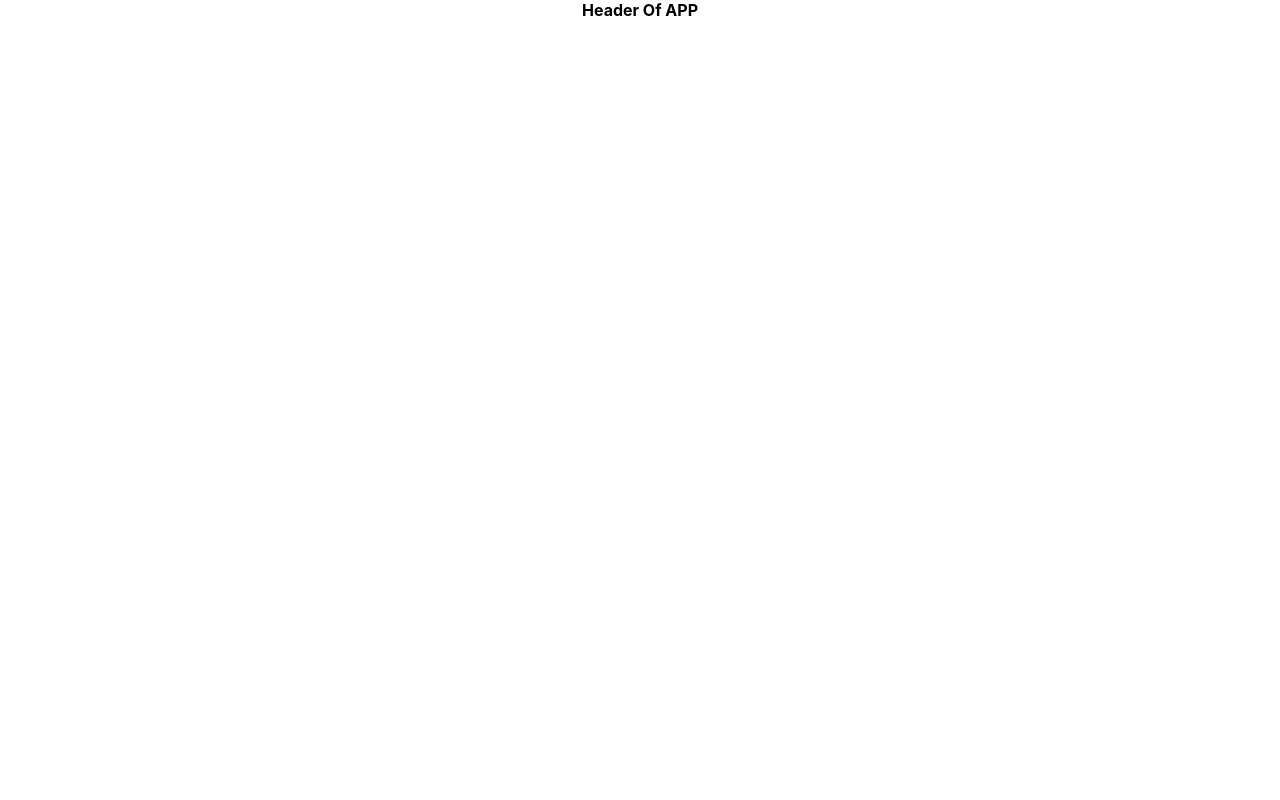
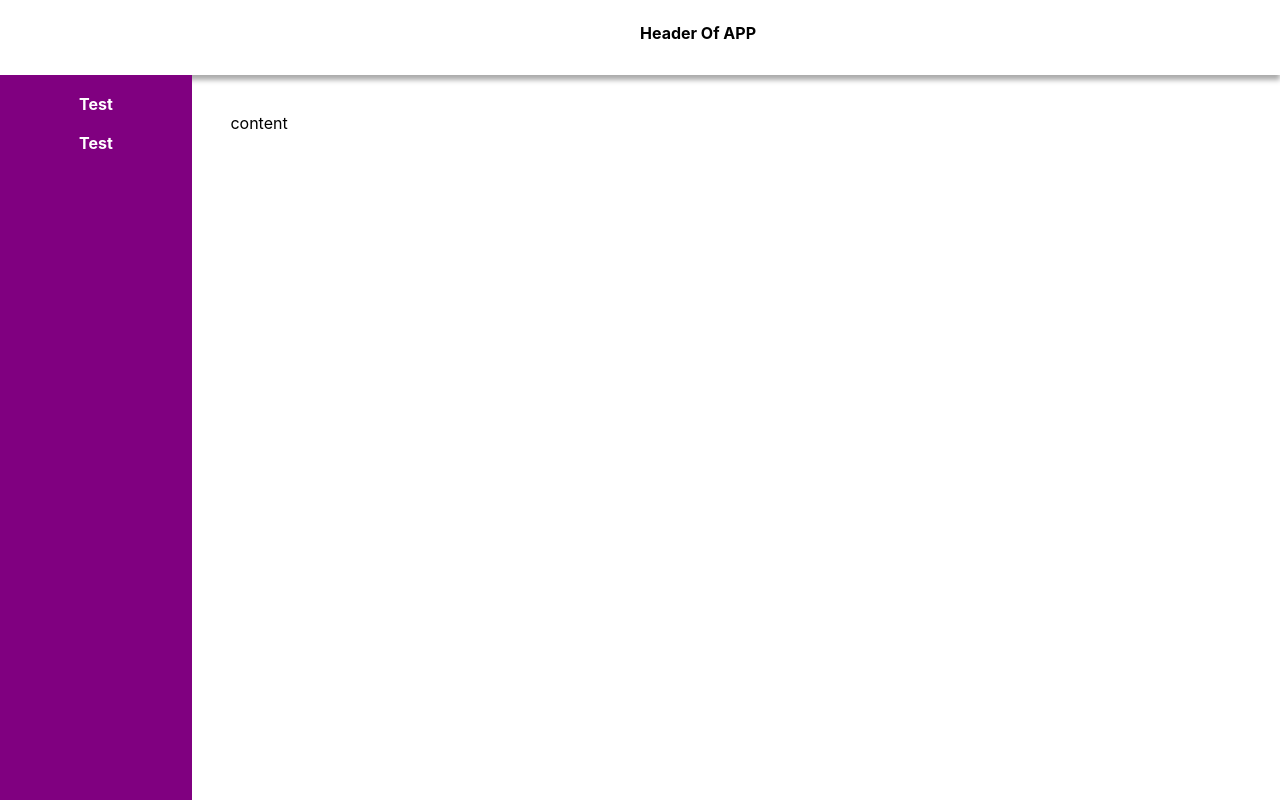
Before and after one commit to vinay506/react-sample-app, a React (Create React App) app: page / in a window 1280 px wide. Built offline with nearby package versions, Linux system fonts and the light colour scheme.

Commit message:
minor code changes

```diff
--- a/src/components/App.js
+++ b/src/components/App.js
@@ -1,11 +1,12 @@
 import React from 'react';
 import './App.scss';
-import Header from './header/header'
 
 
 function App() {
   return (
-    <Header/>
+    <div className="content_container">
+      content
+    </div>
   );
 }
 
--- a/src/components/App.scss
+++ b/src/components/App.scss
@@ -2,3 +2,10 @@
   margin:0px;
   padding:0px;
 }
+
+
+.content_container {
+  margin-left: 15%;
+  height: 100%;
+  padding: 3%;
+}
--- a/src/components/header/header.js
+++ b/src/components/header/header.js
@@ -4,7 +4,7 @@ import './header.scss';
 function Header() {
     return (
         <div className="header_container">
-            Header Of APP
+           <span> Header Of APP </span>
         </div>
     )
 }
--- a/src/components/header/header.scss
+++ b/src/components/header/header.scss
@@ -1,7 +1,14 @@
 .header_container {
     text-align: center;
     font-weight: bold;
-    box-shadow: lighten($color: #000000, $amount: 0);
+    border-bottom: 1px thick lightgrey;
     width:100%;
-    height: 100px;
+    height: 75px;
+    position: relative;
+    align-items: center;
+    box-shadow: 0px 5px 5px #aaaaaa;
+    span{
+        position: absolute;
+        top: 30%;
+    }
 }
--- a/src/components/sidebar/sidebar.js
+++ b/src/components/sidebar/sidebar.js
@@ -1,4 +1,7 @@
 import React from 'react'
+import './sidebar.scss';
+// import {Link} from 'react-router-dom'
+
 const pageConfig = require('./pages_config.json')
 function SideBar() {
 
@@ -9,9 +12,7 @@ function SideBar() {
 
     return (
         <div className="sidebar_container">
-            <ul>
                 {listOfLinks}
-            </ul>
         </div>
     )
 }
--- a/src/components/sidebar/sidebar.scss
+++ b/src/components/sidebar/sidebar.scss
@@ -2,9 +2,14 @@
     display: flex;
     flex-direction: column;
     background-color:rgb(128, 0, 128);
+    width:15%;
+    height: 100%;
+    position: fixed;
     li{
         list-style: none;
-        color:rgb(120,120,120);
-        margin-top: 2%;
+        color:rgb(255,255,255);
+        text-align: center;
+        font-weight: bold;
+        margin-top: 10%;
     }
 }
--- a/src/index.js
+++ b/src/index.js
@@ -3,18 +3,22 @@ import ReactDOM from 'react-dom';
 import './index.scss';
 import App from './components/App';
 import * as serviceWorker from './serviceWorker';
-import {BrowserRouter,Switch} from 'react-router-dom'
+import { BrowserRouter, Switch } from 'react-router-dom'
+import Header from './components/header/header';
+import SideBar from './components/sidebar/sidebar';
 
-const RootOfApp = () =>{
+const RootOfApp = () => {
   return (
     <BrowserRouter>
-        <App />
-   </BrowserRouter>
+      <Header />
+      <SideBar />
+      <App className=""/>
+    </BrowserRouter>
   )
 }
 
 ReactDOM.render(
-  <RootOfApp/>,
+  <RootOfApp />,
   document.getElementById('root')
 );
 
```
Also changed, not shown: 1 other file (tests, documents, lock files or other folders).
